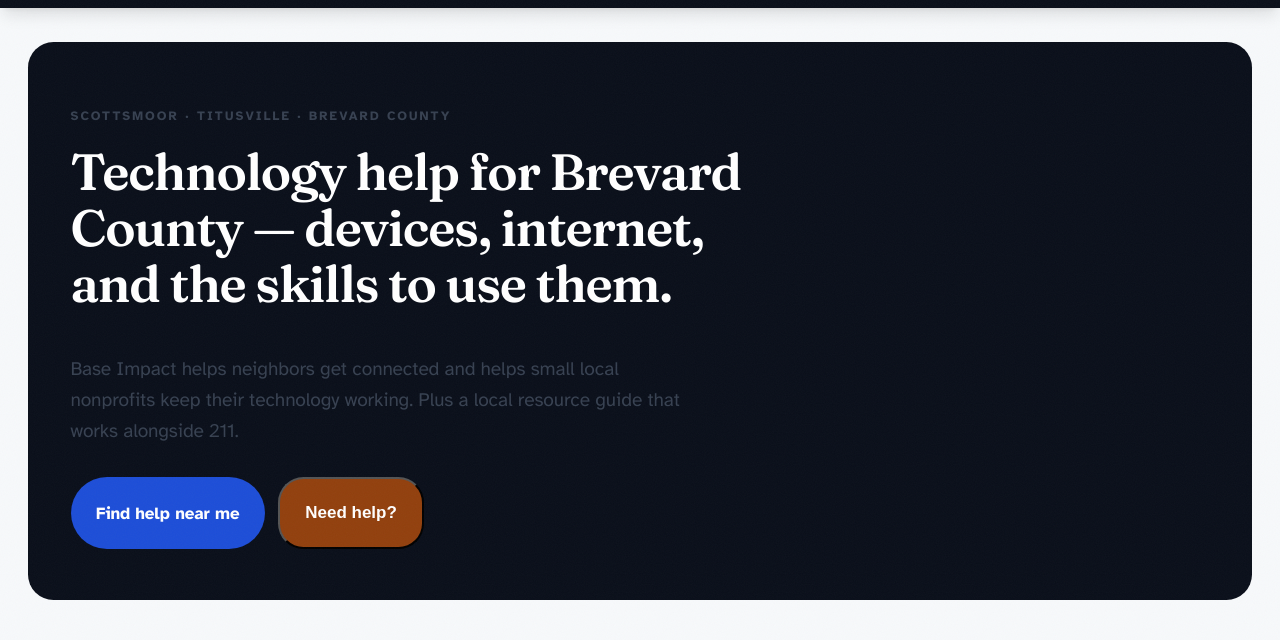
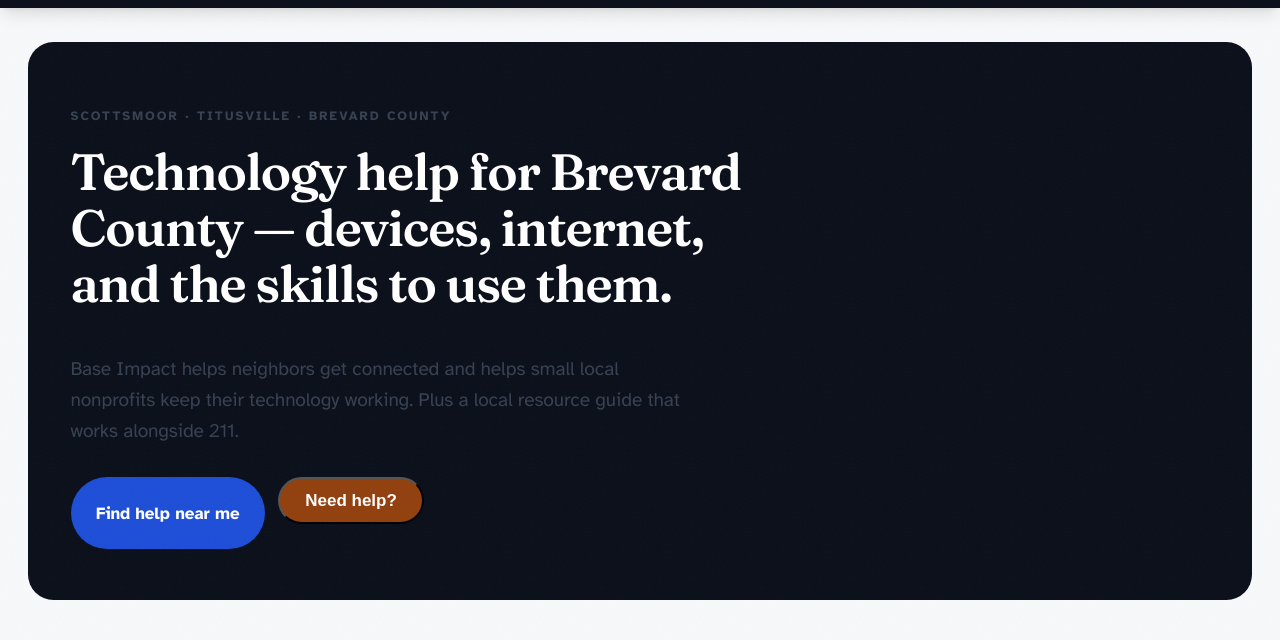
Before and after one commit to eric4479/baseimpact-org, an Astro site: page / in a window 1280 px wide. Shown: the part 101-741 px from the top of the page. Built offline with nearby package versions, Linux system fonts and the light colour scheme; Astro itself is replaced by a stand-in of ours.

Commit message:
feat: Kairo stage 7 — pill buttons on home hero, typography improvements deployed

```diff
--- a/src/pages/index.astro
+++ b/src/pages/index.astro
@@ -26,7 +26,7 @@
         <a href="/directory" class="flex w-full items-center justify-center gap-2 rounded-full bg-fill px-6 py-3 text-base font-semibold text-on-fill hover:bg-fill-hover sm:w-auto btn-pill">
           Find help near me
         </a>
-        <button type="button" class="flex w-full items-center justify-center gap-2 rounded-xl bg-fill-caution px-6 py-3 text-base font-semibold text-on-fill hover:opacity-90 sm:w-auto">
+        <button type="button" class="flex w-full items-center justify-center gap-2 rounded-full bg-fill-caution px-6 py-3 text-base font-semibold text-on-fill hover:opacity-90 sm:w-auto btn-pill">
           Need help?
         </button>
       </div>
```
